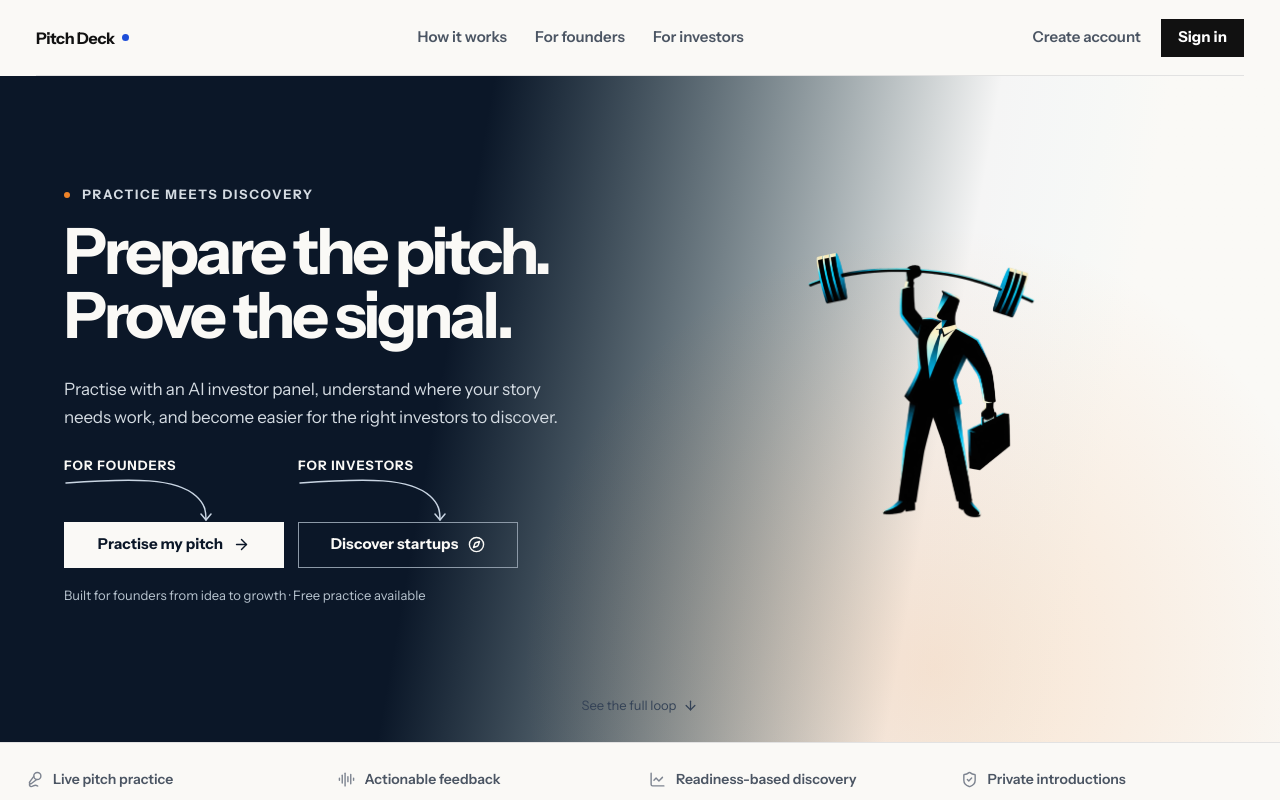
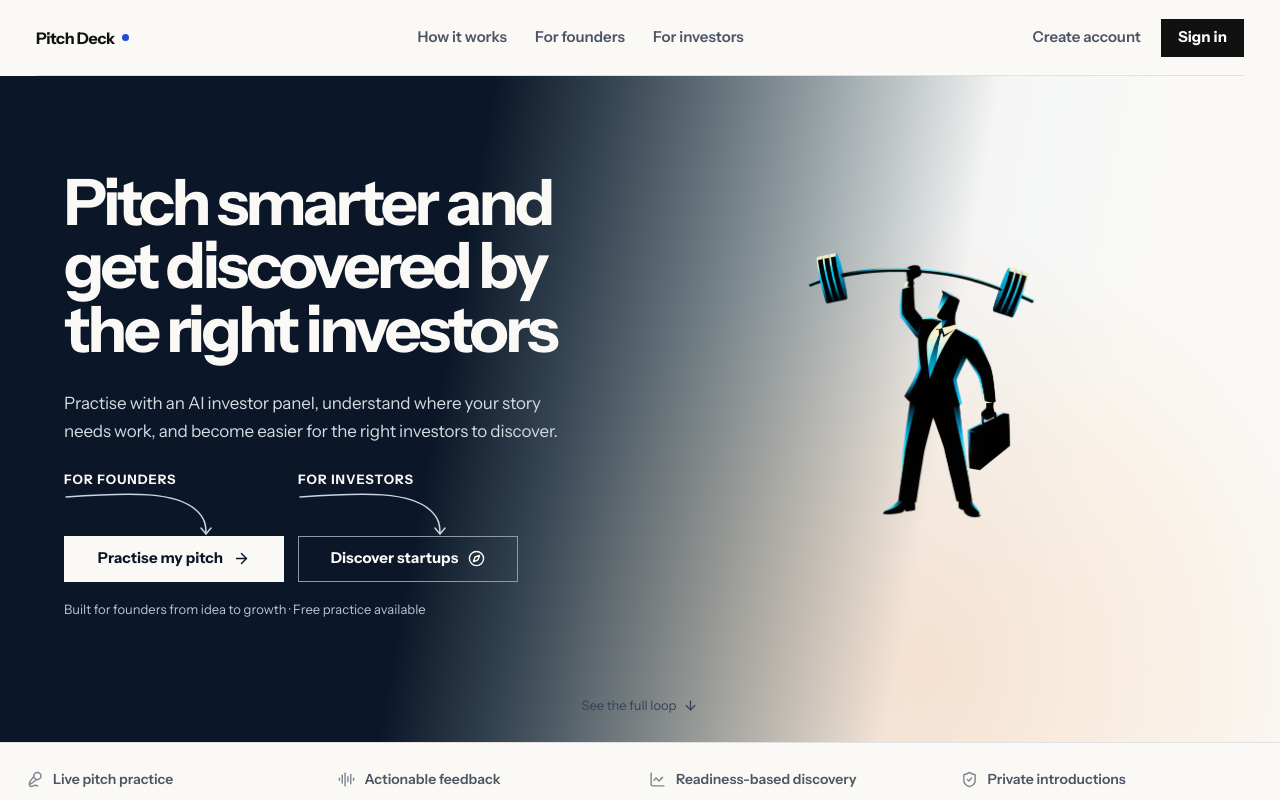
Before and after one commit to derick-okereke/Pitch-Deck, a Next.js app: page / in a window 1280 px wide. Shown: the top 800 px of the page. Built offline with nearby package versions, Linux system fonts and the light colour scheme; no server answers.

Commit message:
Update home hero copy

```diff
--- a/src/app/page.tsx
+++ b/src/app/page.tsx
@@ -28,8 +28,7 @@ export default async function Home() {
           <SiteHeader investorHref={investorHref} workspaceHref={workspaceHref} workspaceLabel={workspaceLabel} />
           <div className="hero-grid">
             <div className="hero-copy">
-              <p className="eyebrow"><span aria-hidden="true" /> Practice meets discovery</p>
-              <h1>Prepare the pitch.<br />Prove the signal.</h1>
+              <h1>Pitch smarter and get discovered by the right investors</h1>
               <p className="hero-lede">Practise with an AI investor panel, understand where your story needs work, and become easier for the right investors to discover.</p>
               <div className="hero-actions role-paths">
                 <div className="role-path role-path-founder">
```
